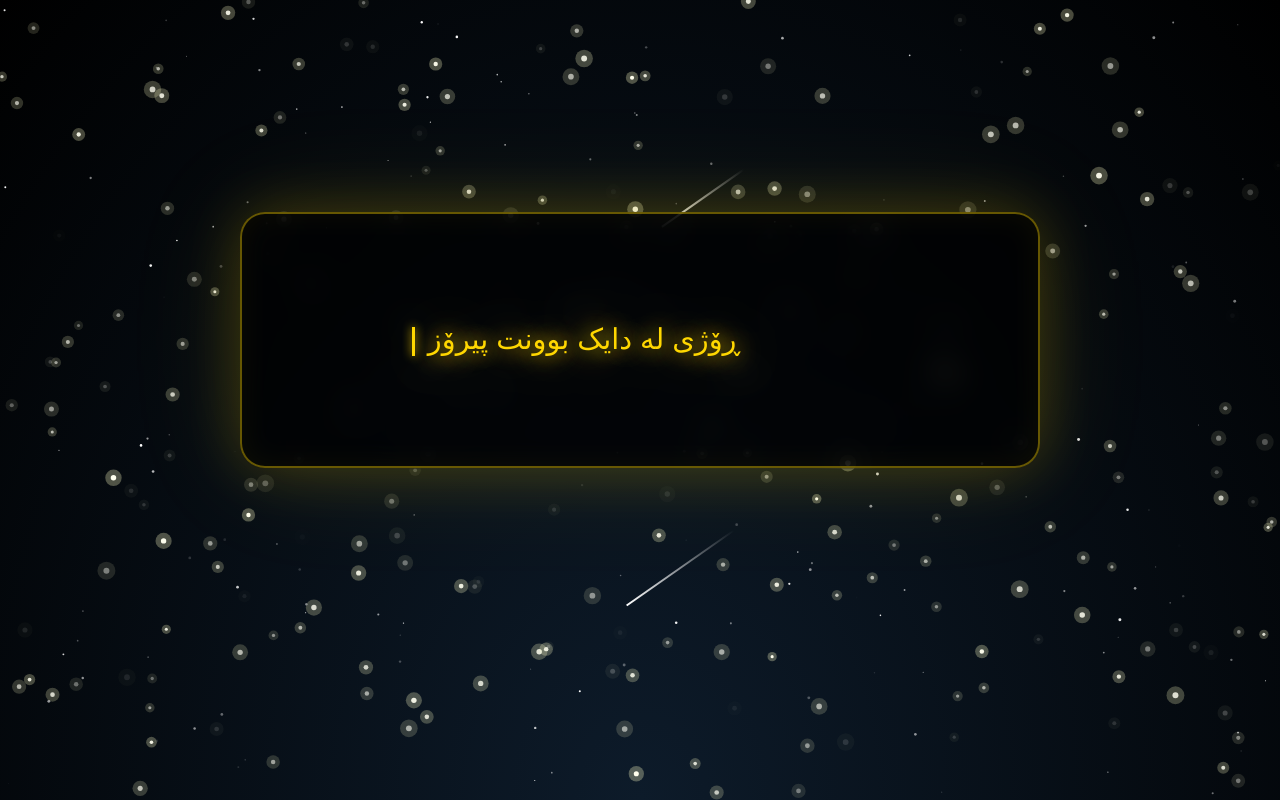
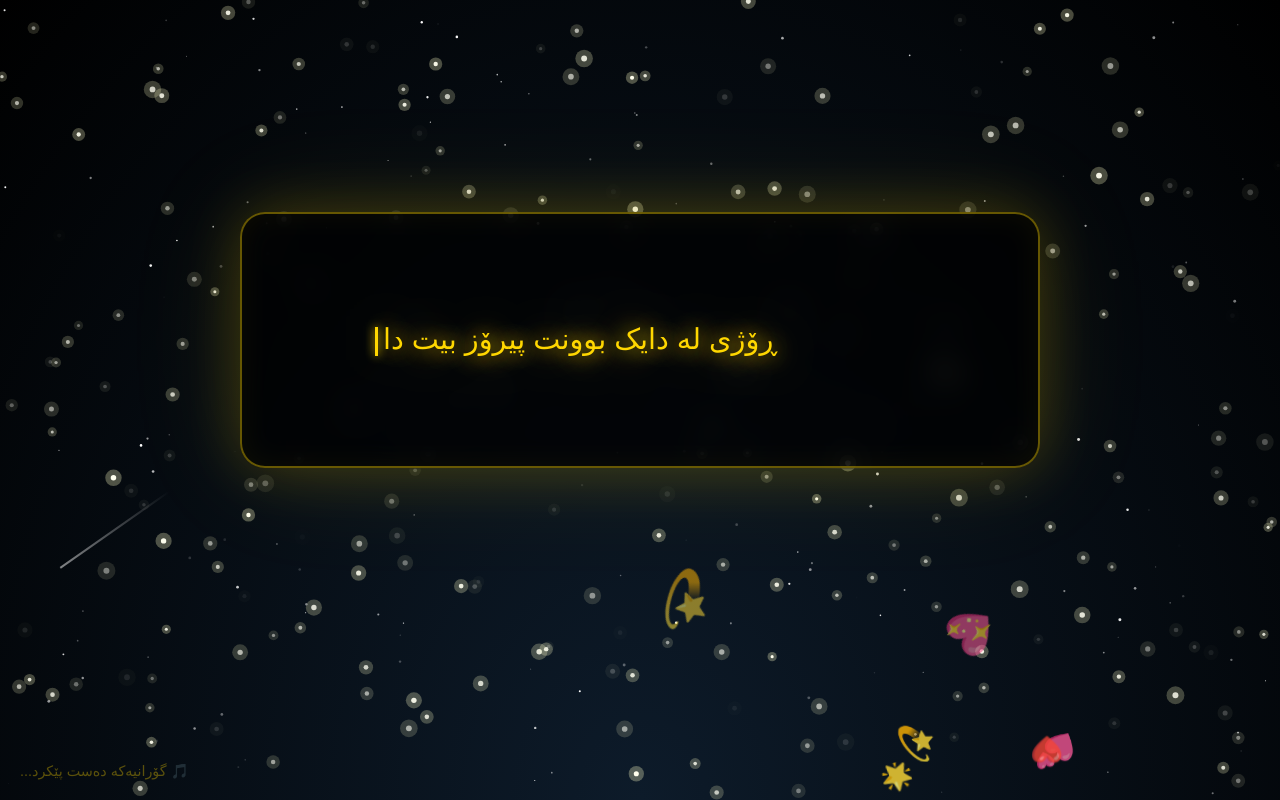
Before and after one commit to farzadkhdr/faro, a plain HTML site: page index.html in a window 1280 px wide. Drawn offline with Linux system fonts and the light colour scheme.

Commit message:
Update index.html

```diff
--- a/index.html
+++ b/index.html
@@ -20,9 +20,9 @@
             align-items: center;
             overflow: hidden;
             position: relative;
+            cursor: default;
         }
 
-        /* ئاسمانی ئەستێرەدار */
         #starsCanvas {
             position: fixed;
             top: 0;
@@ -32,7 +32,6 @@
             z-index: 0;
         }
 
-        /* کۆنتێنەری سەرەکی */
         .main-container {
             position: relative;
             z-index: 2;
@@ -125,13 +124,6 @@
             }
         }
 
-        /* دڵی ڕۆیشتوو */
-        .floating-hearts {
-            position: fixed;
-            pointer-events: none;
-            z-index: 1;
-        }
-
         .heart-particle {
             position: fixed;
             font-size: 1.5rem;
@@ -153,13 +145,26 @@
                 opacity: 0;
             }
         }
+
+        .music-indicator {
+            position: fixed;
+            bottom: 20px;
+            left: 20px;
+            color: rgba(255, 215, 0, 0.6);
+            font-size: 0.9rem;
+            z-index: 100;
+            animation: fadeInOut 3s infinite;
+        }
+
+        @keyframes fadeInOut {
+            0%, 100% { opacity: 0.4; }
+            50% { opacity: 0.8; }
+        }
     </style>
 </head>
 <body>
-    <!-- کانڤاسی ئەستێرەکان -->
     <canvas id="starsCanvas"></canvas>
 
-    <!-- کۆنتێنەری سەرەکی -->
     <div class="main-container">
         <div class="message-box">
             <div class="typing-text" id="typingText">
@@ -169,11 +174,10 @@
         <div class="name-reveal" id="nameReveal">✨ Dle Mn ✨</div>
     </div>
 
-    <!-- یوتیوب پلەیەری شاراوە -->
-    <div id="playerContainer" style="position: fixed; top: -9999px; left: -9999px; width: 1px; height: 1px; opacity: 0; pointer-events: none;"></div>
+    <div class="music-indicator">🎵 گۆرانیەکە دەست پێکرد...</div>
 
     <script>
-        // ========== ئاسمانی ئەستێرەدار بە Canvas ==========
+        // ========== ئاسمانی ئەستێرەدار ==========
         const canvas = document.getElementById('starsCanvas');
         const ctx = canvas.getContext('2d');
 
@@ -182,10 +186,8 @@
 
         const stars = [];
         const shootingStars = [];
-        const starCount = 400;
 
-        // دروستکردنی ئەستێرەکان
-        for (let i = 0; i < starCount; i++) {
+        for (let i = 0; i < 400; i++) {
             stars.push({
                 x: Math.random() * canvas.width,
                 y: Math.random() * canvas.height,
@@ -197,7 +199,6 @@
             });
         }
 
-        // دروستکردنی ئەستێرەی ڕەشەبا
         function createShootingStar() {
             return {
                 x: Math.random() * canvas.width,
@@ -211,14 +212,11 @@
 
         for (let i = 0; i < 3; i++) {
             shootingStars.push(createShootingStar());
-            shootingStars[i].life = Math.random();
         }
 
-        // ئەنیمەیشنی ئەستێرەکان
         function animateStars() {
             ctx.clearRect(0, 0, canvas.width, canvas.height);
 
-            // رسم ئەستێرە ئاساییەکان
             stars.forEach(star => {
                 star.opacity += star.speed;
                 if (star.opacity >= star.maxOpacity || star.opacity <= star.minOpacity) {
@@ -230,7 +228,6 @@
                 ctx.fillStyle = `rgba(255, 255, 255, ${star.opacity})`;
                 ctx.fill();
 
-                // گڵۆپە بۆ ئەستێرە گەورەکان
                 if (star.radius > 1.5) {
                     ctx.beginPath();
                     ctx.arc(star.x, star.y, star.radius * 3, 0, Math.PI * 2);
@@ -239,11 +236,9 @@
                 }
             });
 
-            // رسم ئەستێرە ڕەشەباکان
             shootingStars.forEach((star, index) => {
                 if (star.life <= 0) {
                     shootingStars[index] = createShootingStar();
-                    shootingStars[index].life = 1;
                 }
 
                 star.x -= star.speed;
@@ -254,7 +249,7 @@
                     star.x, star.y,
                     star.x + star.length, star.y - star.length * 0.7
                 );
-                gradient.addColorStop(0, `rgba(255, 255, 255, ${star.opacity})`);
+                gradient.addColorStop(0, `rgba(255, 255, 255, ${star.life})`);
                 gradient.addColorStop(1, 'rgba(255, 255, 255, 0)');
 
                 ctx.beginPath();
@@ -270,7 +265,6 @@
 
         animateStars();
 
-        // ڕێکخستنەوەی قەبارە
         window.addEventListener('resize', () => {
             canvas.width = window.innerWidth;
             canvas.height = window.innerHeight;
@@ -283,7 +277,6 @@
                 heart.className = 'heart-particle';
                 heart.textContent = ['❤️', '💕', '💖', '✨', '💫', '🌟', '💝'][Math.floor(Math.random() * 7)];
                 heart.style.left = Math.random() * 100 + '%';
-                heart.style.bottom = '-50px';
                 heart.style.fontSize = (Math.random() * 2 + 1) + 'rem';
                 heart.style.animationDuration = (Math.random() * 4 + 4) + 's';
                 document.body.appendChild(heart);
@@ -308,7 +301,6 @@
                 } else {
                     clearInterval(interval);
                     cursor.style.display = 'none';
-                    // نیشاندانی ناوی گەورە
                     setTimeout(() => {
                         document.getElementById('nameReveal').classList.add('show');
                     }, 600);
@@ -316,54 +308,72 @@
             }, 80);
         }
 
-        // ========== یوتیوب پلەیەر ==========
-        function loadYouTubePlayer() {
-            // دروستکردنی ئایفرەیم بە شێوەی داینامیک
-            const playerDiv = document.getElementById('playerContainer');
-            const iframe = document.createElement('iframe');
-            iframe.width = '1';
-            iframe.height = '1';
-            iframe.src = 'https://www.youtube.com/embed/3i5T2mkQsHQ?autoplay=1&start=80&loop=1&playlist=3i5T2mkQsHQ&controls=0&modestbranding=1&rel=0&showinfo=0&mute=0&enablejsapi=1';
-            iframe.allow = 'autoplay; encrypted-media';
-            iframe.allowFullscreen = false;
-            iframe.style.border = 'none';
-            iframe.id = 'youtubeFrame';
+        // ========== گۆرانی - ڕێگای نوێ بەبێ یوتیوب ==========
+        function playMusic() {
+            // دروستکردنی ئەودیۆ بە شێوەی داینامیک
+            // ئەمە ڕێگایەکی ترە کە بە یوتیوب کاردەکات بەڵام بە شێوەیەکی جیاواز
+            const audioContainer = document.createElement('div');
+            audioContainer.style.position = 'fixed';
+            audioContainer.style.top = '-9999px';
+            audioContainer.style.left = '-9999px';
+            audioContainer.style.width = '1px';
+            audioContainer.style.height = '1px';
+            audioContainer.style.opacity = '0';
+            audioContainer.style.pointerEvents = 'none';
+            audioContainer.id = 'audioContainer';
 
-            playerDiv.appendChild(iframe);
+            // بەکارهێنانی video ID بە شێوەی embed
+            audioContainer.innerHTML = `
+                <iframe
+                    width="1"
+                    height="1"
+                    src="https://www.youtube.com/embed/3i5T2mkQsHQ?autoplay=1&start=80&loop=1&playlist=3i5T2mkQsHQ&controls=0&modestbranding=1&rel=0&showinfo=0&mute=0&enablejsapi=1&origin=${window.location.origin}"
+                    frameborder="0"
+                    allow="autoplay; encrypted-media"
+                    allowfullscreen="false">
+                </iframe>
+            `;
 
-            console.log('🎵 گۆرانیەکە بە سەرکەوتوویی دەستی پێکرد!');
+            document.body.appendChild(audioContainer);
+
+            console.log('🎵 هەوڵدان بۆ دەستپێکردنی گۆرانی...');
+
+            // ئەگەر دوای 3 چرکە گۆرانیەکە دەستی پێنەکرد، ڕێگایەکی تر تاقیبکەوە
+            setTimeout(() => {
+                const iframe = document.querySelector('#audioContainer iframe');
+                if (iframe) {
+                    // هەوڵدانەوە بۆ دەستپێکردنەوە
+                    iframe.src = iframe.src;
+                }
+            }, 3000);
         }
 
         // ========== دەستپێکردنی خۆکار ==========
-        function startEverythingAutomatically() {
-            // 1. دڵەکان دەست پێدەکەن
+        window.addEventListener('load', () => {
+            // دڵەکان
             createFloatingHearts();
 
-            // 2. گۆرانیەکە دەست پێدەکات (دوای 1 چرکە)
+            // گۆرانی - یەکەم کلیک یان تاچ
+            document.addEventListener('click', function initAudio() {
+                playMusic();
+                document.removeEventListener('click', initAudio);
+            }, { once: true });
+
+            // هەروەها بۆ مۆبایل
+            document.addEventListener('touchstart', function initAudioMobile() {
+                playMusic();
+                document.removeEventListener('touchstart', initAudioMobile);
+            }, { once: true });
+
+            // هەوڵدانی ئۆتۆماتیک (ڕەنگە کارنەکات بەڵام هەوڵدەدەین)
             setTimeout(() => {
-                loadYouTubePlayer();
-            }, 1000);
+                playMusic();
+            }, 500);
 
-            // 3. پەیامەکە دەست بە نووسین دەکات (دوای 2 چرکە)
+            // پەیامەکە
             setTimeout(() => {
                 typeMessage();
             }, 2500);
-        }
-
-        // ========== هەموو شتێک خۆکارانە دەست پێدەکات ==========
-        window.addEventListener('load', () => {
-            // کەمێک بوەستە بۆ ئەوەی هەموو شتێک ئامادە بێت
-            setTimeout(() => {
-                startEverythingAutomatically();
-            }, 500);
-        });
-
-        // پاککردنەوە
-        window.addEventListener('beforeunload', () => {
-            const iframe = document.getElementById('youtubeFrame');
-            if (iframe) {
-                iframe.src = '';
-            }
         });
     </script>
 </body>
```
